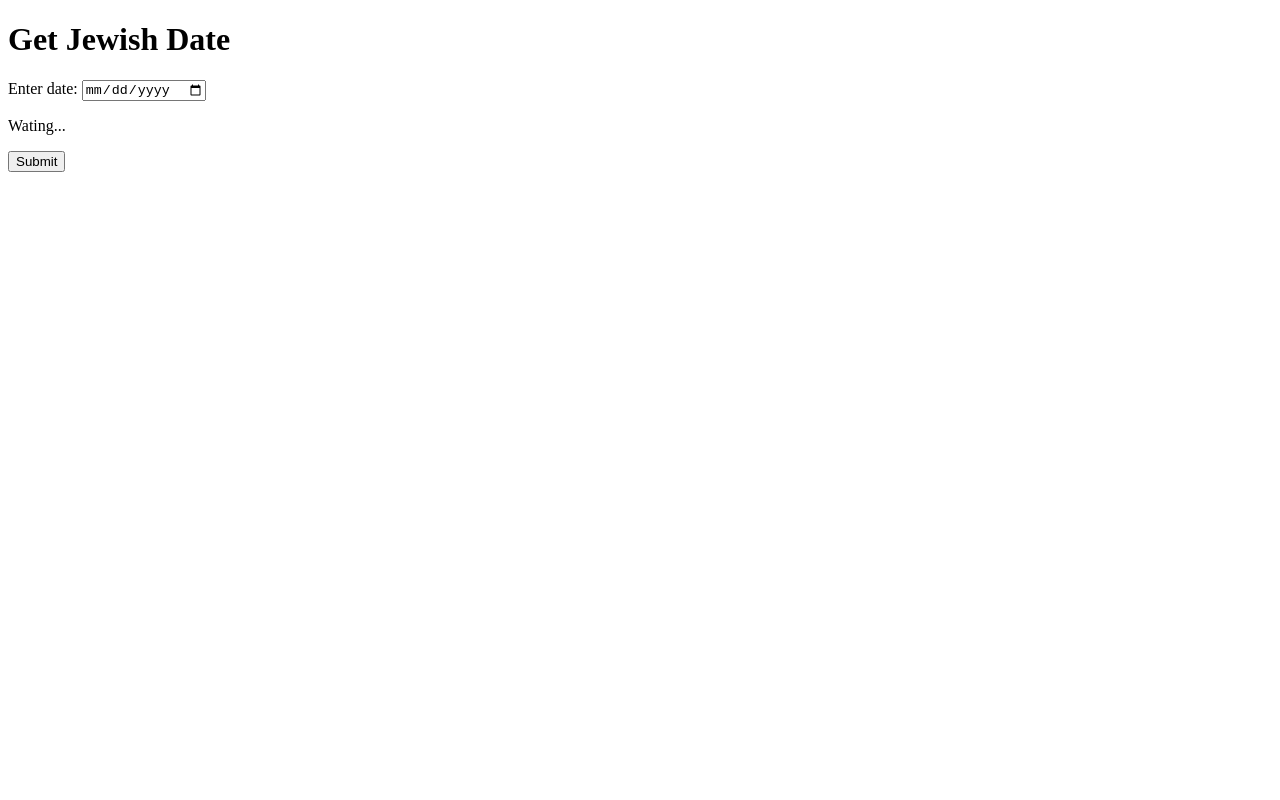
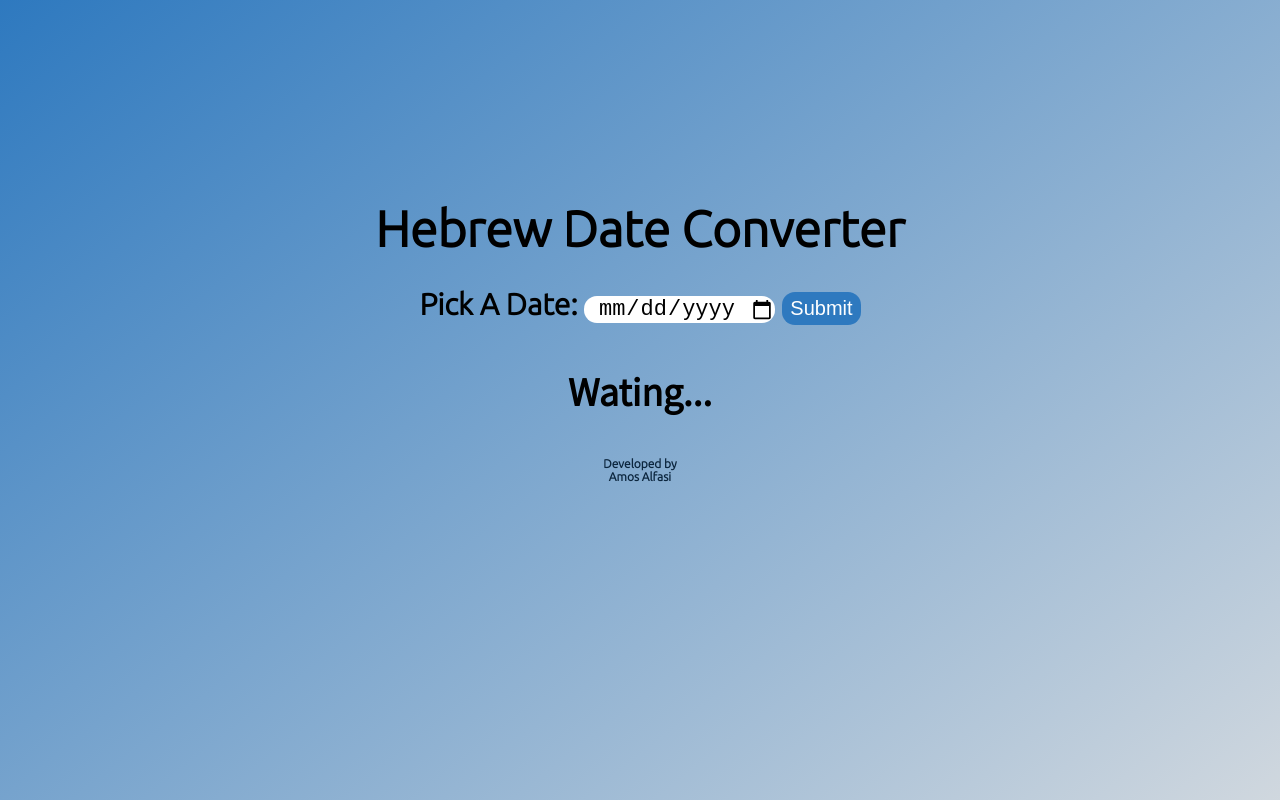
Before and after one commit to AmosAlfasi/Hebrew-Date-Converter, a plain HTML site: page index.html in a window 1280 px wide. Shown: the top 800 px of the page. Drawn offline with Linux system fonts and the light colour scheme.

Commit message:
adding some style

```diff
--- a/index.html
+++ b/index.html
@@ -4,18 +4,26 @@
 		<meta charset="UTF-8" />
 		<meta http-equiv="X-UA-Compatible" content="IE=edge" />
 		<meta name="viewport" content="width=device-width, initial-scale=1.0" />
+		<link rel="stylesheet" href="style.css" />
 		<title>Document</title>
 	</head>
 	<body>
-		<h1>Get Jewish Date</h1>
+		<h1>Hebrew Date Converter</h1>
 
-		Enter date:
-		<input type="date" class="date" name="enter" />
-
-		<p class="inHebrew">Wating...</p>
-
-		<button class="SUBMIT">Submit</button>
+		<div class="userInput">
+			Pick A Date:
+			<input type="date" class="date" name="enter" />
+			<button class="SUBMIT">Submit</button>
+		</div>
+		<div>
+			<p class="inHebrew">Wating...</p>
+		</div>
 
 		<script src="script.js"></script>
+
+		<h3>
+			Developed by <br />
+			Amos Alfasi
+		</h3>
 	</body>
 </html>
--- a/script.js
+++ b/script.js
@@ -24,4 +24,5 @@ btn.addEventListener("click", function () {
 	const [year, month, day] = gregorian.value.split("-");
 	console.log(day, month, year);
 	getData(day, month, year);
+	inHebrew.style.color = "#2e79bf";
 });
--- /dev/null
+++ b/style.css
@@ -0,0 +1,66 @@
+@import url("https://fonts.googleapis.com/css2?family=Ubuntu:wght@300&display=swap");
+
+@import url("https://fonts.googleapis.com/css2?family=Assistant&display=swap");
+
+* {
+	margin: 0;
+	padding: 0;
+	box-sizing: border-box;
+}
+body {
+	font-family: "Ubuntu", sans-serif;
+	background: url(bg.jpg);
+	text-align: center;
+	height: 100vh;
+	background-image: linear-gradient(to top left, #e2e2e2 0%, #2e79bf 100%);
+	margin-top: 200px;
+}
+h1 {
+	font-size: 50px;
+}
+.userInput {
+	margin: 1em 0 0;
+	font-weight: bold;
+	font-size: 30px;
+
+	justify-content: center;
+}
+input {
+	font-size: 22px;
+	border-radius: 13px;
+	text-align: center;
+	border: 0;
+}
+
+.inHebrew {
+	font-family: "Assistant", sans-serif;
+	font-weight: bold;
+	margin: 1em 0 0;
+	font-size: 40px;
+}
+
+.SUBMIT {
+	font-size: 20px;
+	padding: 5px 8px;
+	border: 0;
+	border-radius: 13px;
+	background-color: #2e79bf;
+	color: #fff;
+	cursor: pointer;
+}
+
+.SUBMIT:hover {
+	background-color: #2a6dac;
+}
+.SUBMIT:active {
+	scale: 0.9;
+	background-color: #568fc4;
+
+	transform: scale(0.95);
+}
+
+h3 {
+	color: #0c263e;
+	font-size: 12px;
+	margin-top: 40px;
+}
```
